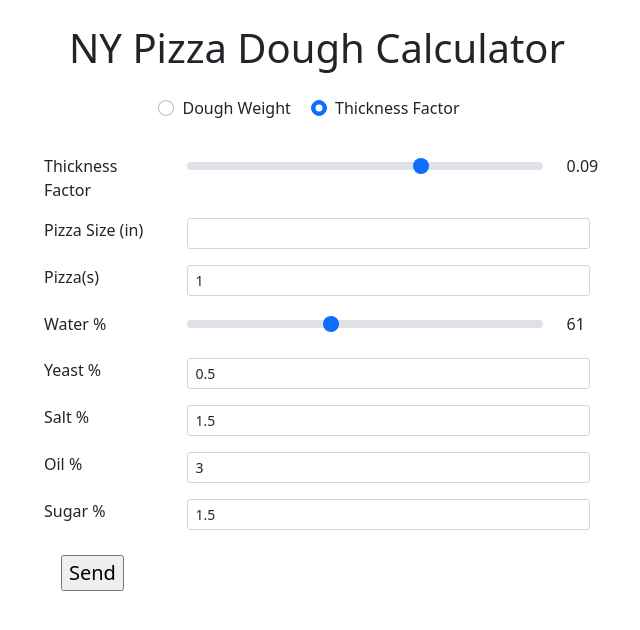
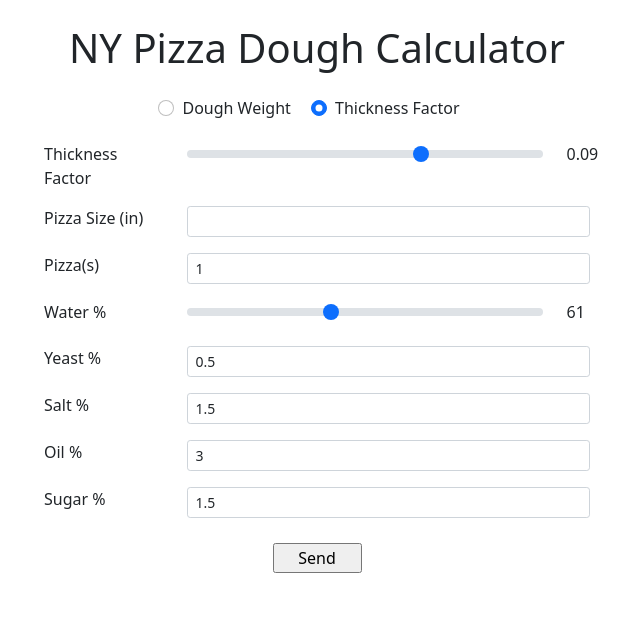
Before and after one commit to nebracy/personal-website, a Flask app: template nebracy/templates/apps/pizza.html in a window 1280 px wide. Shown: the top 630 px of the page, without its empty margins (323-963 px from the left). Run offline with Flask 2, Linux system fonts and the light colour scheme; the template is opened without the code that fills it: values that come from a table or form of the project are taken from there, others are empty; parts of the project's set-up code (start-up, migrations or seed data) failed here and were passed over.

Commit message:
Change and add classes for button and divs

```diff
--- a/nebracy/templates/apps/pizza.html
+++ b/nebracy/templates/apps/pizza.html
@@ -8,11 +8,11 @@
         <div class="text-center mb-4">
             <h1>NY Pizza Dough Calculator</h1>
         </div>
-        <div class="row justify-content-center mb-4">
+        <div class="row justify-content-center mb-5">
             <div class="col-md-6">
                 <form action="" method="post" id="dough_calc" class="form-horizontal" oninput="hydration.value=parseInt(water.value)">
                     {{ form.hidden_tag() }}
-                    <div class="form-group row text-center mb-3">
+                    <div class="form-group row text-center mb-1">
                         <ul id="choice" class="p-0">
                             {% for subfield in form.choice %}
                             <li class="form-check form-check-inline">
@@ -44,8 +44,8 @@
                     <div class="form-group row mb-3">{{ form.yeast.label(class='control-label col-sm-3') }}<div class="col-sm-9">{{ form.yeast(class='form-control form-control-sm', value=0.5, step=0.1) }}</div></div>
                     <div class="form-group row mb-3">{{ form.salt.label(class='control-label col-sm-3') }}<div class="col-sm-9">{{ form.salt(class='form-control form-control-sm', value=1.5, step=0.1) }}</div></div>
                     <div class="form-group row mb-3">{{ form.oil.label(class='control-label col-sm-3') }}<div class="col-sm-9">{{ form.oil(class='form-control form-control-sm', value=3, step=0.1) }}</div></div>
-                    <div class="form-group row mb-3">{{ form.sugar.label(class='control-label col-sm-3') }}<div class="col-sm-9">{{ form.sugar(class='form-control form-control-sm', value=1.5, step=0.1) }}</div></div>
-                    <div class="btn btn-lg text-center">{{ form.submit() }}</div>
+                    <div class="form-group row mb-4">{{ form.sugar.label(class='control-label col-sm-3') }}<div class="col-sm-9">{{ form.sugar(class='form-control form-control-sm', value=1.5, step=0.1) }}</div></div>
+                    <div class="btn d-grid col-2 mx-auto p-0">{{ form.submit() }}</div>
                 </form>
             </div>
         </div>
```
